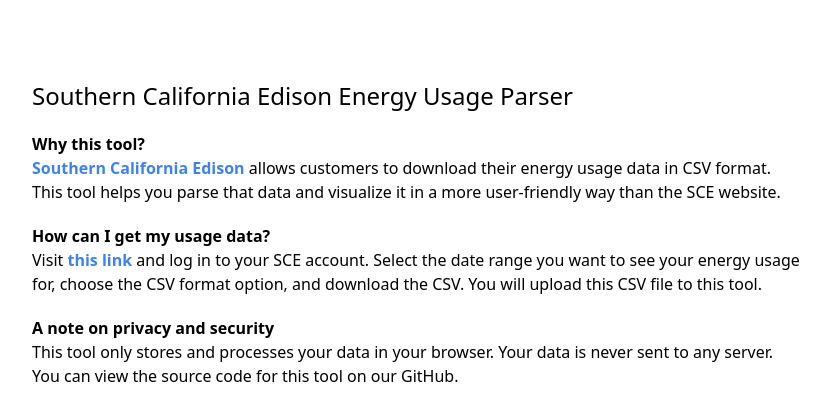
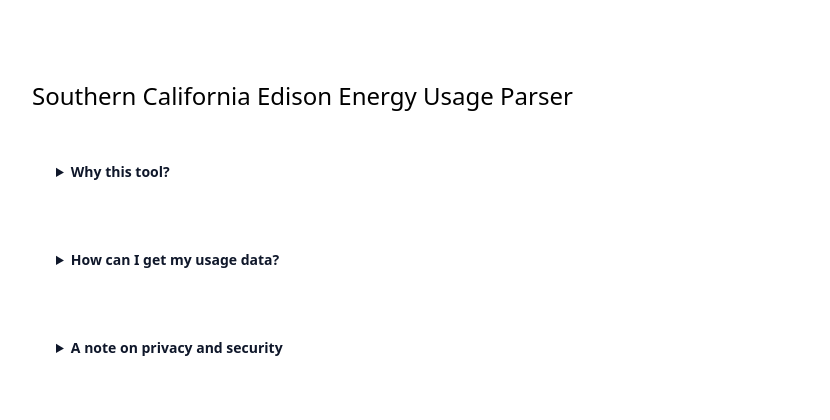
Before and after one commit to ndanny/sce-energy-parser, a Next.js app: page / in a window 1280 px wide. Shown: the top 420 px of the page, without its empty margins (48-878 px from the left). Built offline with nearby package versions, Linux system fonts and the light colour scheme.

Commit message:
Use accordian style for FAQ

```diff
--- a/src/app/page.tsx
+++ b/src/app/page.tsx
@@ -3,12 +3,15 @@
 export default function Home() {
   return (
     <div className="min-h-screen p-8 pb-20 sm:p-20">
-      <div className="space-y-5">
-        <h1 className="text-2xl">
+      <h1 className="text-2xl mb-6">
         Southern California Edison Energy Usage Parser
       </h1>
-        <div className="max-w-screen-md">
-          <p className="font-bold">Why this tool?</p>
+      <div className="space-y-4 max-w-screen-md">
+        <details className="open:bg-white open:ring-1 open:ring-black/5 open:shadow-lg p-6 rounded-lg">
+          <summary className="text-sm leading-6 text-slate-900 font-semibold select-none">
+            Why this tool?
+          </summary>
+          <div className="mt-3 text-sm leading-6 text-slate-600">
             <p>
               <Link
                 href="https://www.sce.com"
@@ -16,13 +19,18 @@
               >
                 Southern California Edison
               </Link>{" "}
-            allows customers to download their energy usage data in CSV format.
-            This tool helps you parse that data and visualize it in a more
-            user-friendly way than the SCE website.
+              allows customers to download their energy usage data in CSV
+              format. This tool helps you parse that data and visualize it in a
+              more user-friendly way than the SCE website.
             </p>
           </div>
-        <div className="max-w-screen-md">
-          <p className="font-bold">How can I get my usage data?</p>
+        </details>
+
+        <details className="open:bg-white open:ring-1 open:ring-black/5 open:shadow-lg p-6 rounded-lg">
+          <summary className="text-sm leading-6 text-slate-900 font-semibold select-none">
+            How can I get my usage data?
+          </summary>
+          <div className="mt-3 text-sm leading-6 text-slate-600">
             <p>
               Visit{" "}
               <Link
@@ -36,14 +44,20 @@
               download the CSV. You will upload this CSV file to this tool.
             </p>
           </div>
-        <div className="max-w-screen-md">
-          <p className="font-bold">A note on privacy and security</p>
+        </details>
+
+        <details className="open:bg-white open:ring-1 open:ring-black/5 open:shadow-lg p-6 rounded-lg">
+          <summary className="text-sm leading-6 text-slate-900 font-semibold select-none">
+            A note on privacy and security
+          </summary>
+          <div className="mt-3 text-sm leading-6 text-slate-600">
             <p>
-            This tool only stores and processes your data in your browser. Your
-            data is never sent to any server. You can view the source code for
-            this tool on our GitHub.
+              This tool only stores and processes your data in your browser.
+              Your data is never sent to any server. You can view the source
+              code for this tool on our GitHub.
             </p>
           </div>
+        </details>
       </div>
     </div>
   );
```
Lines whose indentation alone changed are shown as unchanged.
